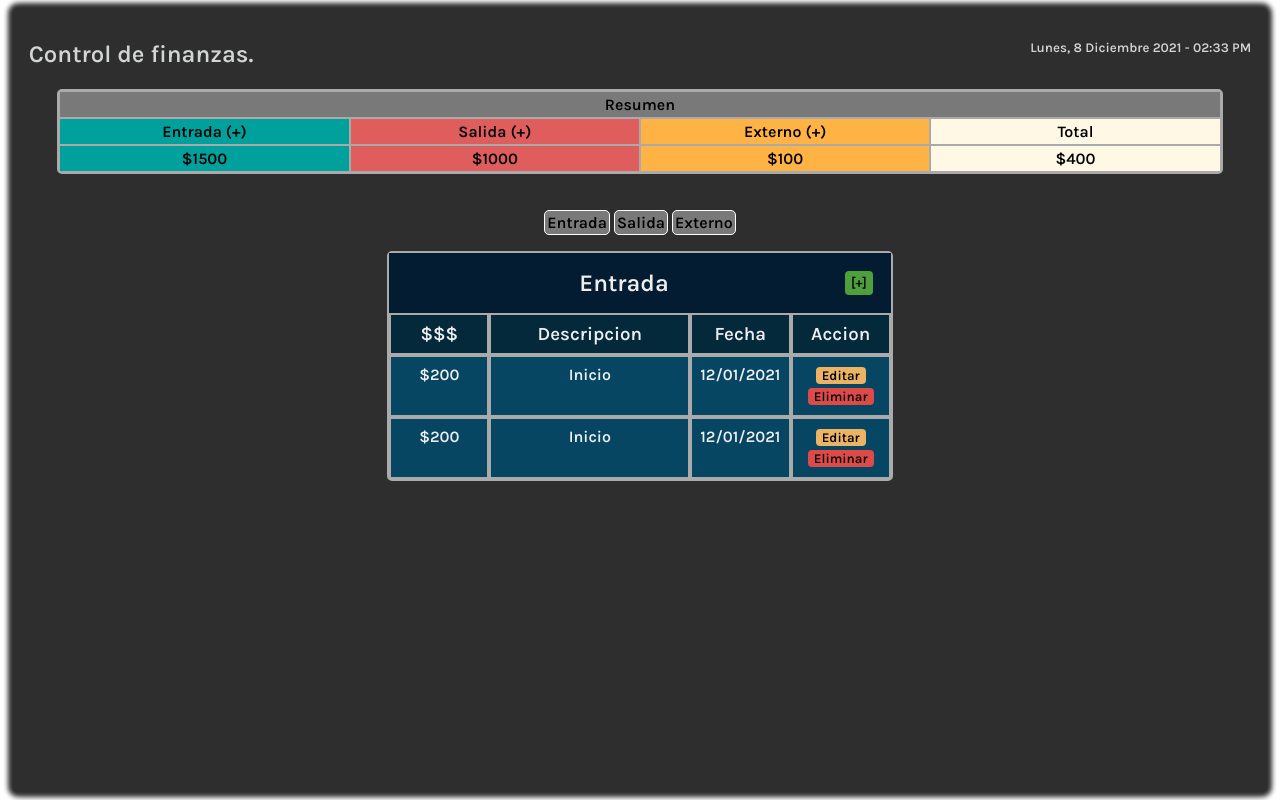
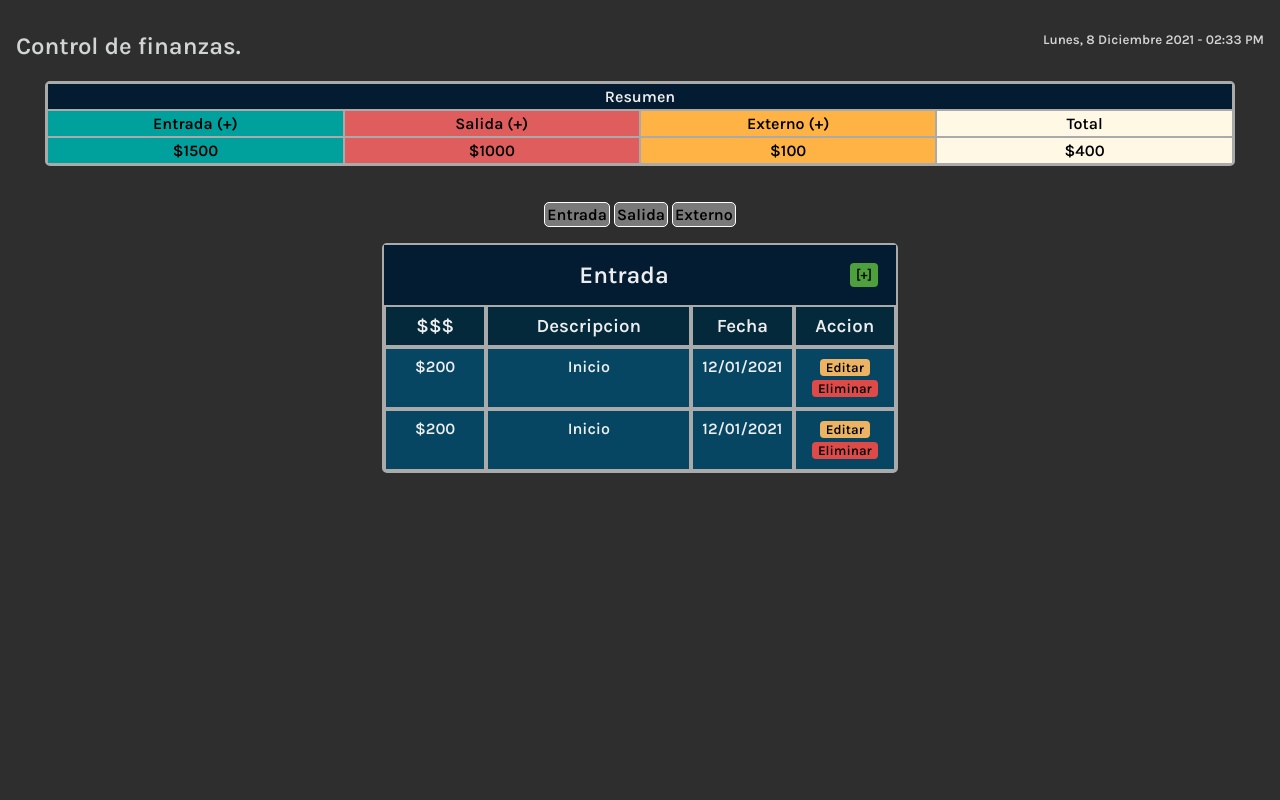
Before and after one commit to VlV-515/5-AppControlFinanzas, an Angular app: page /home in a window 1280 px wide. Built offline with nearby package versions, Linux system fonts and the light colour scheme.

Commit message:
Cambios esteticos en Home y crea TODO en table.css

```diff
--- a/src/app/home/components/table/table.component.css
+++ b/src/app/home/components/table/table.component.css
@@ -1,3 +1,5 @@
+/*TODO: Investigar como hacer lo de pasar por un div y remarcar toda la fila*/
+/*TODO: Cambiar los botones que se queden en una sola linea*/
 .containerTable {
   border-radius: 5px;
   border: 2px solid #aaa;
@@ -22,7 +24,6 @@
   color: #eee;
 }
 .lineTable > div:hover {
-  /*TODO: Investigar como hacer lo de pasar por un div y remarcar toda la fila*/
   background: #455f6b;
 }
 .headerTable > div,
--- a/src/app/home/home.component.css
+++ b/src/app/home/home.component.css
@@ -1,9 +1,6 @@
 .container {
-  width: 98%;
-  height: 98vh;
-  margin: 0.5rem auto;
-  box-shadow: 0px 0px 5px 5px rgb(46, 46, 46);
-  border-radius: 5px;
+  width: 100%;
+  height: 100vh;
   background: rgb(46, 46, 46);
 }
 header {
@@ -42,7 +39,8 @@ header {
   font-weight: bold;
 }
 .resumeTitle {
-  background: #797979;
+  background: #041c32;
+  color: #eee;
 }
 
 .entradaData {
```
